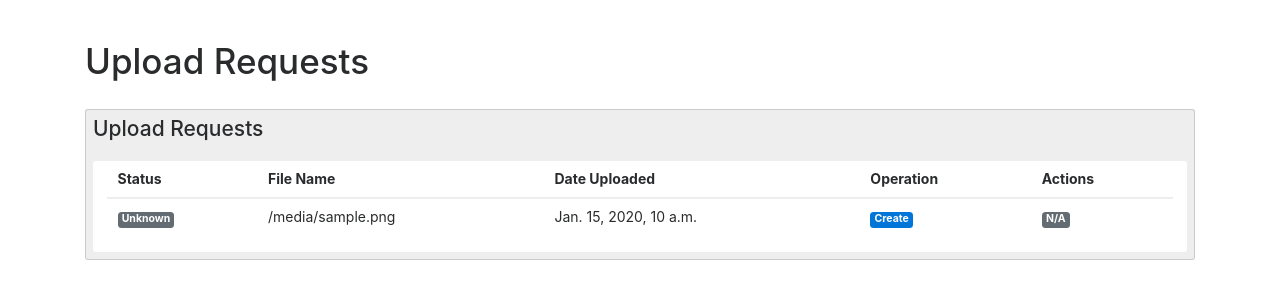
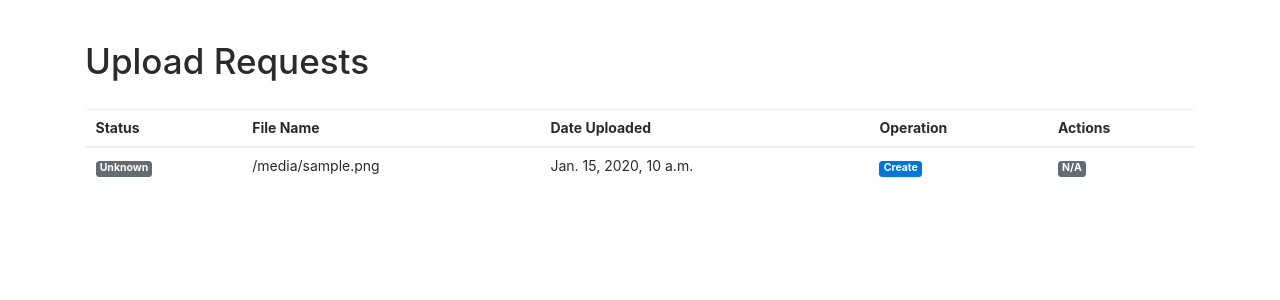
Before and after one commit to PSU-CSAR/django-ebagis, a Django app: template ebagis_ui/templates/uploadrequests.html in a window 1280 px wide. Shown: the part 48-348 px from the top of the page. Run offline with Django 3.2, Linux system fonts and the light colour scheme; the template is opened without the code that fills it: most values are stand-ins (such as "Sample title", 1, 10 or a date in 2020); parts of the project's set-up code (start-up, migrations or seed data) failed here and were passed over; some libraries are stand-ins or nearby versions.

Commit message:
redo download and upload request layout

```diff
--- a/ebagis_ui/static/ebagis_ui/css/base.css
+++ b/ebagis_ui/static/ebagis_ui/css/base.css
@@ -183,22 +183,6 @@ input[type="radio"], input[type="checkbox"] {
   margin-top: 2rem;
 }
 
-.request-wrapper {
-  border-radius: 3px;
-  border: 1px solid rgba(0,0,0,0.15);
-  padding: .5rem;
-  width: 100%;
-  background-color: rgb(238, 238, 238);
-}
-
-.request-table-wrapper {
-  border-radius: 3px;
-  background-color: #fff;
-  overflow-y: auto;
-  padding: 0rem 1rem;
-  height: 100%;
-}
-
 .success {
   color: #00b300;
 }
@@ -206,11 +190,3 @@ input[type="radio"], input[type="checkbox"] {
 .fail {
   color: #B33A3A;
 }
-
-.request-title {
-  padding-bottom: 1rem;
-}
-
-.request-table > thead > tr > th {
-  border-top: none;
-}
--- a/ebagis_ui/templates/downloadrequests.html
+++ b/ebagis_ui/templates/downloadrequests.html
@@ -7,9 +7,6 @@
 <h1>Download Requests</h1>
 
 <div class="requests">
-    <div class="request-wrapper">
-    	<h4 class="request-title">Dowload Requests</h4>
-    	<div class="request-table-wrapper">
 	<table class="table request-table">
       	<thead>
 	        <tr>
@@ -55,8 +52,6 @@
 		</tbody>
 	</table>
 </div>
-    </div>
-</div>
 
 <div class="modal fade" id="errorModal" tabindex="-1" role="dialog">
 </div>
--- a/ebagis_ui/templates/uploadrequests.html
+++ b/ebagis_ui/templates/uploadrequests.html
@@ -7,9 +7,6 @@
 <h1>Upload Requests</h1>
 
 <div class="requests">
-    <div class="request-wrapper">
-    	<h4 class="request-title">Upload Requests</h4>
-    	<div class="request-table-wrapper">
     <table class="table request-table">
       	<thead>
             <tr>
@@ -84,8 +81,6 @@
       	</tbody>
     </table>
 </div>
-    </div>
-</div>
 
 <div class="modal fade" id="errorModal" tabindex="-1" role="dialog">
 </div>
```
Lines whose indentation alone changed are shown as unchanged.
